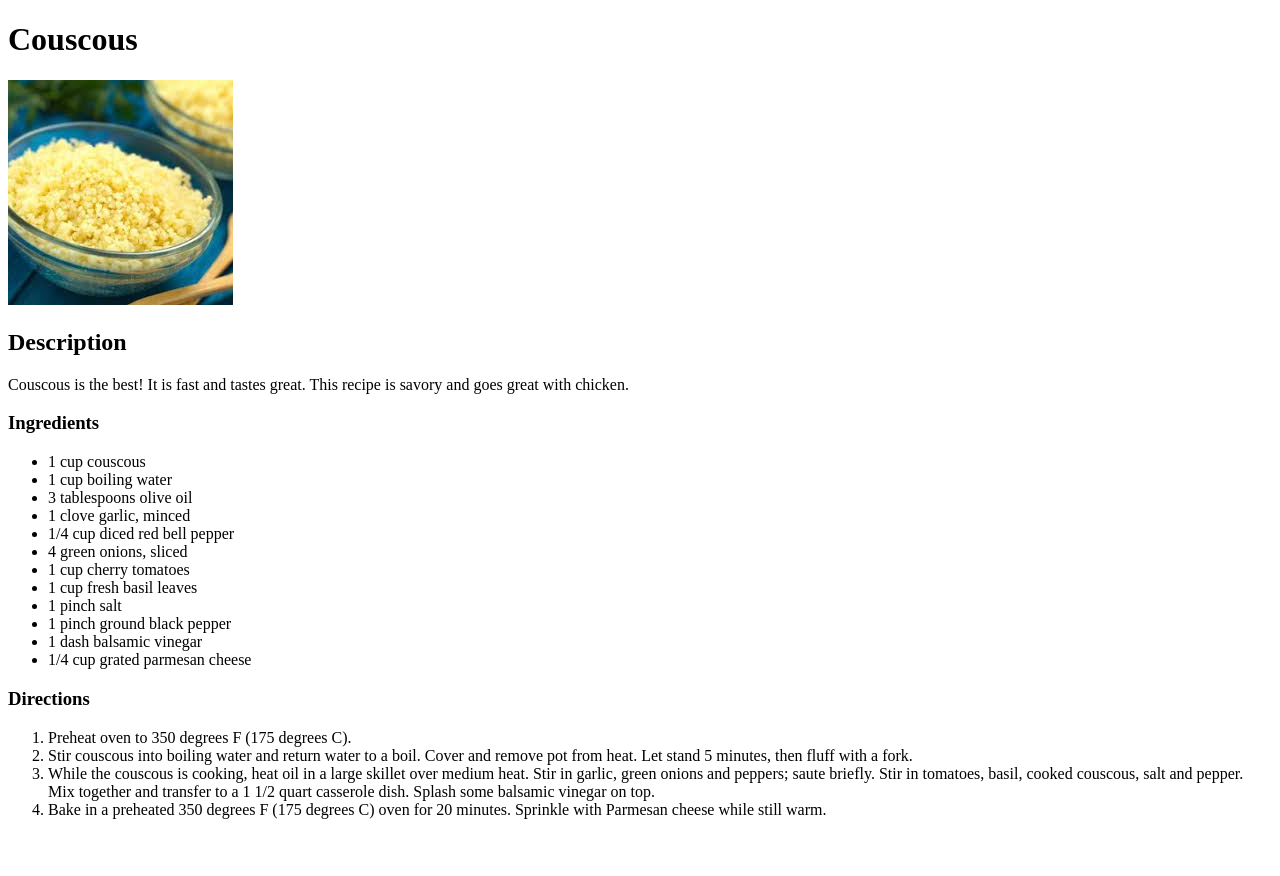
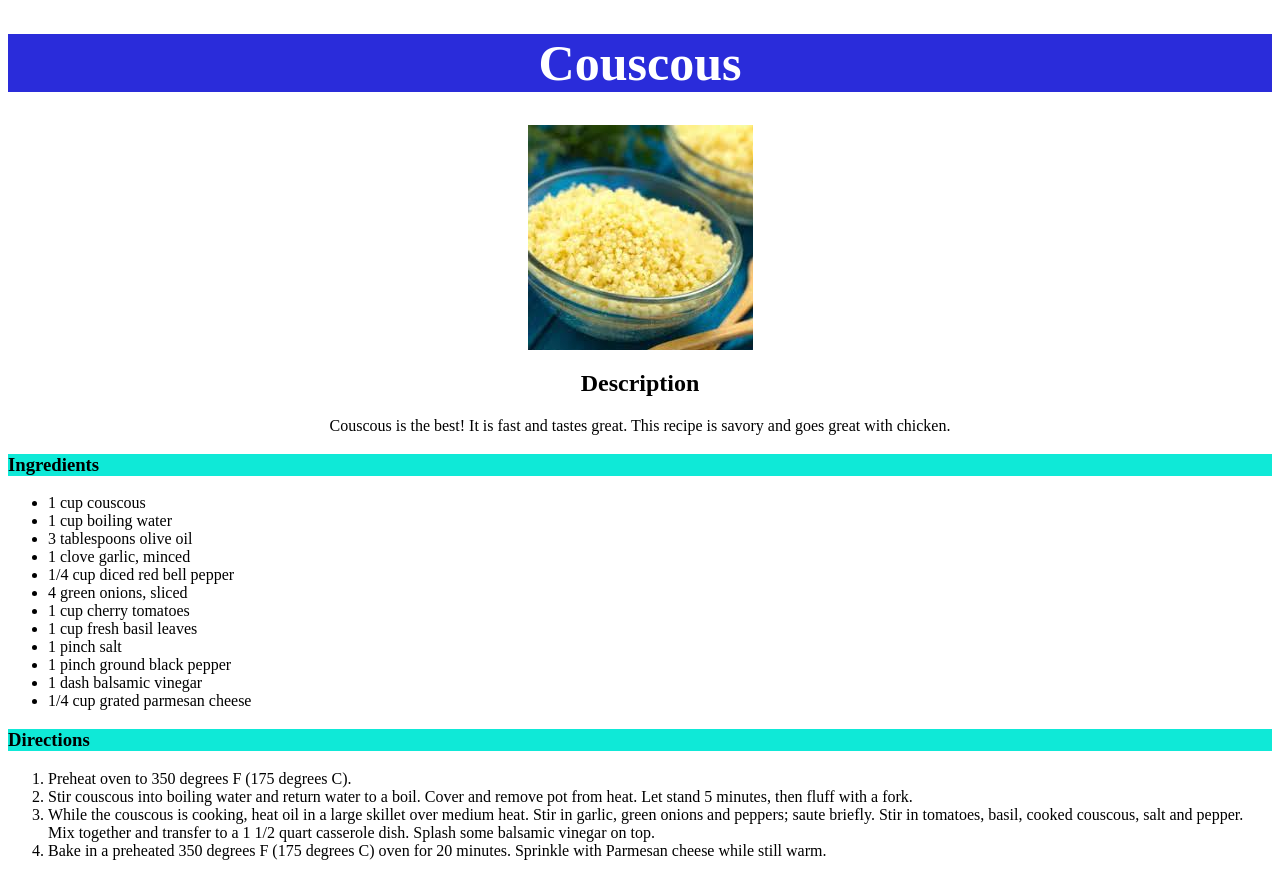
Before and after one commit to fitzellforce/odin-recipes, a plain HTML site: page recipes/couscous.html in a window 1280 px wide. Before the commit the page ends 835 px from the top, so only its background shows below. Drawn offline with Linux system fonts and the light colour scheme.

Commit message:
Added basic CSS

```diff
--- a/recipes/couscous.html
+++ b/recipes/couscous.html
@@ -3,17 +3,18 @@
     <head>
         <title>Couscous</title>
         <meta charset="UTF-8">
+        <link rel="stylesheet" href="../style.css">
     </head>
 
     <body>
-        <h1>Couscous</h1>
+        <h1 class="title page">Couscous</h1>
 
-        <img src="../images/couscous.jpg" alt="Picture of couscous">
+        <img class="couscous" src="../images/couscous.jpg" alt="Picture of couscous">
 
-        <h2>Description</h2>
+        <h2 class="des">Description</h2>
         <p>Couscous is the best! It is fast and tastes great. This recipe is savory and goes great with chicken.</p>
 
-        <h3>Ingredients</h3>
+        <h3 class="ing">Ingredients</h3>
         <ul>
             <li>1 cup couscous</li>
             <li>1 cup boiling water</li>
@@ -29,7 +30,7 @@
             <li>1/4 cup grated parmesan cheese</li>
         </ul>
 
-        <h3>Directions</h3>
+        <h3 class="dir">Directions</h3>
         <ol>
             <li>Preheat oven to 350 degrees F (175 degrees C).</li>
             <li>Stir couscous into boiling water and return water to a boil. Cover and remove pot from heat. Let stand 5 minutes, then fluff with a fork.</li>
--- /dev/null
+++ b/style.css
@@ -0,0 +1,33 @@
+.title {
+    text-align: center;
+    font-size: 50px;
+    background-color: rgb(42, 44, 218);
+    color: white;
+}
+
+.recipe {
+    text-align: center;
+    font-size: 25px;
+}
+
+.des {
+    text-align: center;
+}
+
+p {
+    text-align: center;
+}
+
+img {
+    margin-left: auto;
+    margin-right: auto;
+    display: block;
+}
+
+.ing {
+    background-color: rgb(15, 233, 215);
+}
+
+.dir {
+    background-color:rgb(15, 233, 215)
+}
```
Also changed, not shown: index.html (+5 -4 lines), recipes/lasagna.html (+6 -5 lines), recipes/sesame-chicken.html (+6 -5 lines).
